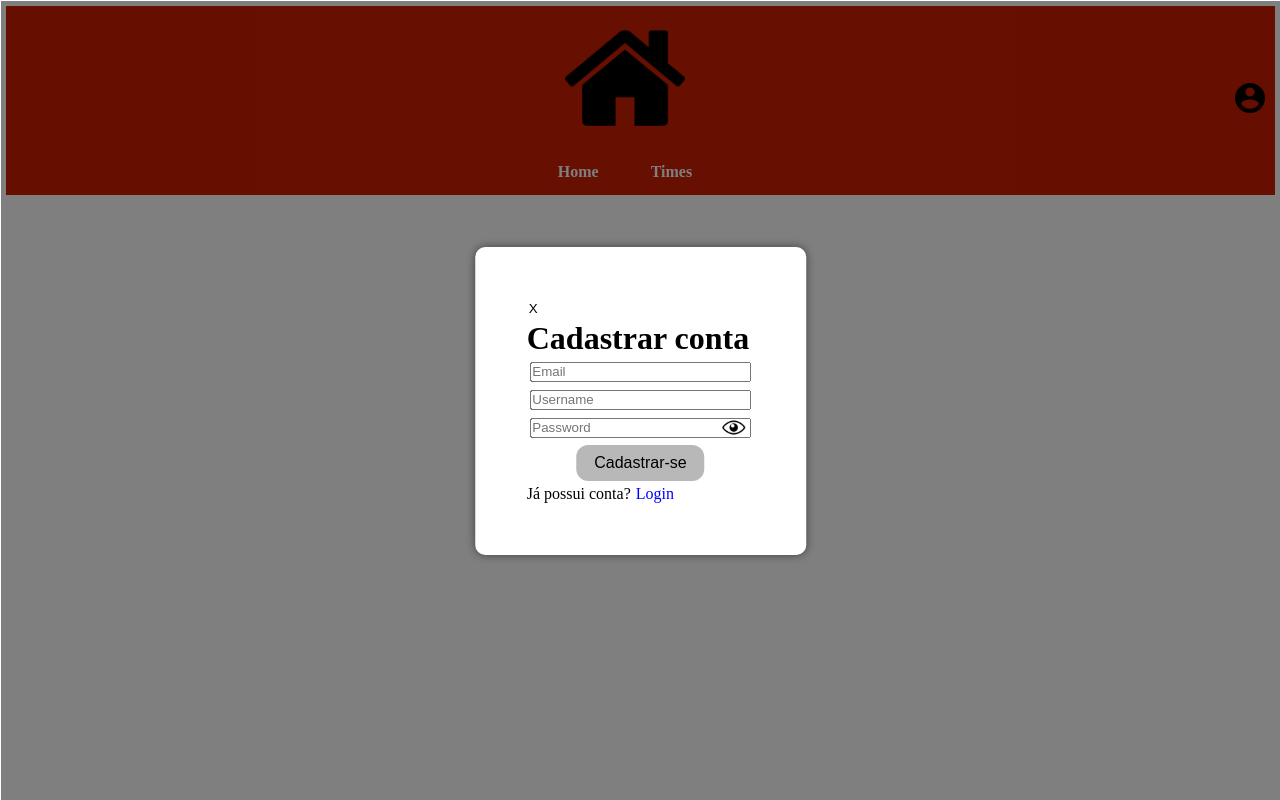
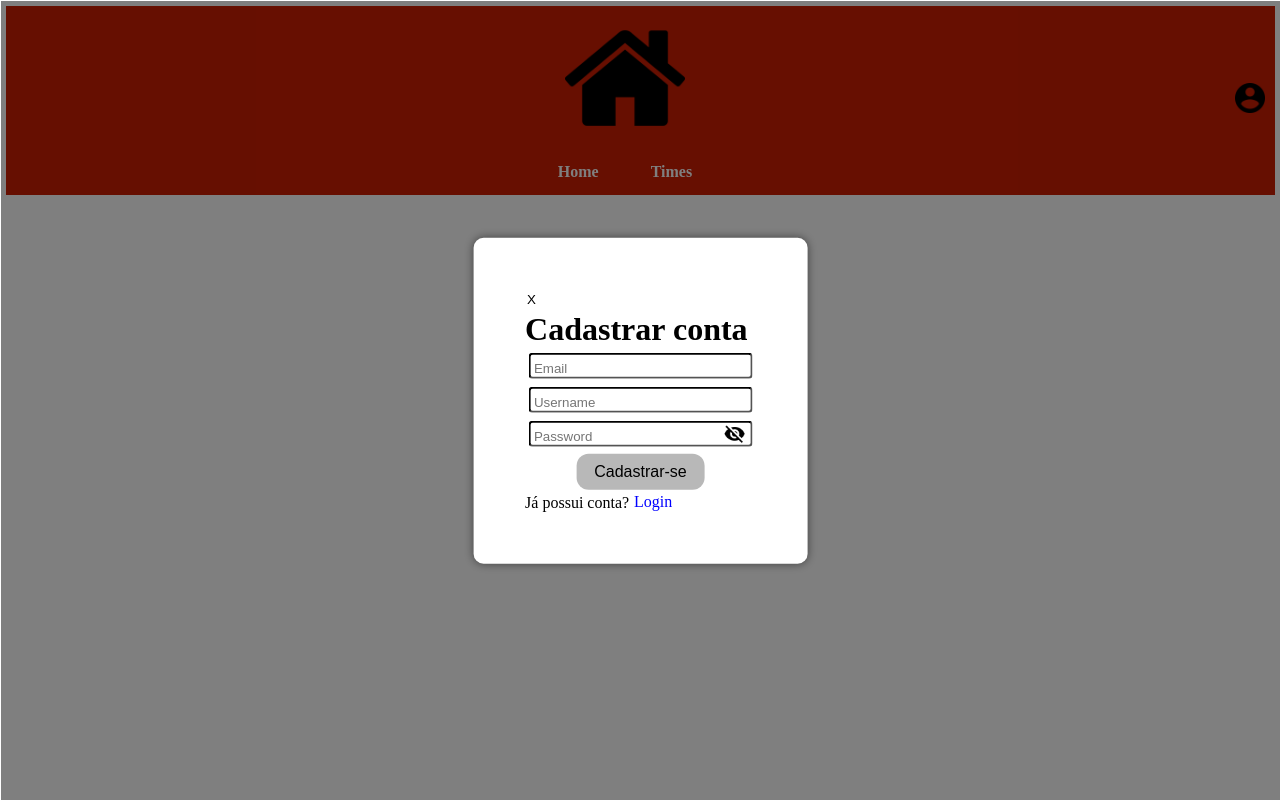
Before and after one commit to Kyra4code/pw3-somativa-VitorGuilherme-2025-front-end, a React (Create React App) app: page /cadastro in a window 1280 px wide. Built offline with nearby package versions, Linux system fonts and the light colour scheme; the HTML template or start-up script is replaced by a standard one.

Commit message:
Estilizado um pouco a mais o model de cadastro

```diff
--- a/src/components/obj/customButton.module.css
+++ b/src/components/obj/customButton.module.css
@@ -23,4 +23,5 @@
     background-color: #f1f1f1;
     box-shadow: 0 2px #666;
     transform: translateY(1px);
+    color: rgb(75, 75, 75);
 }
--- a/src/components/obj/customInput.module.css
+++ b/src/components/obj/customInput.module.css
@@ -8,6 +8,11 @@
 .input input {
     flex: 1;
     padding-right: 40px;
+    padding-top: 0.5em;
+    padding-left:3.8px;
+    text-align:justify;
+    border-radius: 4px;
+    border-color: black;
 }
 
 .input button {
--- a/src/components/pages/Cadastro.jsx
+++ b/src/components/pages/Cadastro.jsx
@@ -61,8 +61,8 @@ export default function Cadastro() {
                         >
 
                             <img
-                                src={showPass? "./visivel.png": "foto.png"}
-                                style={{height:"85%", width: "100%"}}
+                                src={showPass? "foto.png": "visivel.png"}
+                                style={{height:"65%", width: "100%"}}
                             />
 
                         </button>
--- a/src/components/pages/Login.jsx
+++ b/src/components/pages/Login.jsx
@@ -50,7 +50,9 @@ export default function Login({isOpen}) {
                         setValue={(event)=>{setPassword(event.target.value)}}
                     >
                         <button className={styles.icon_show_password} onClick={(e)=>{ e.preventDefault(); setShowPass(!showPass)}}>
-                            <img src={showPass? "./visivel.png": "foto.png"} style={{height:"85%", width: "100%"}}/>
+
+                            <img src={showPass? "./visivel.png": "foto.png"} style={{height:"65%", width: "100%"}}/>
+
                         </button>
                     </CustomInput>
 
```
